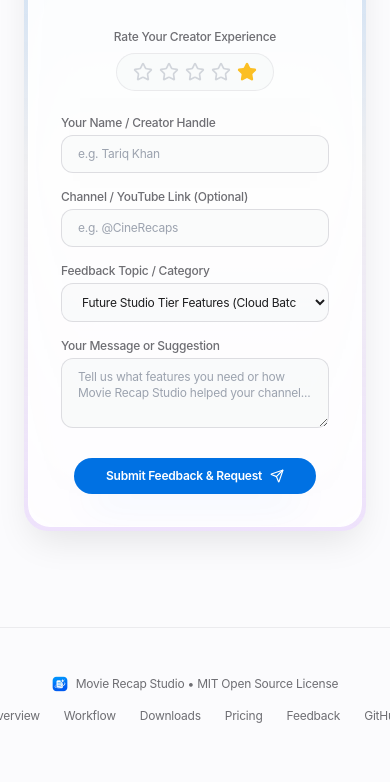
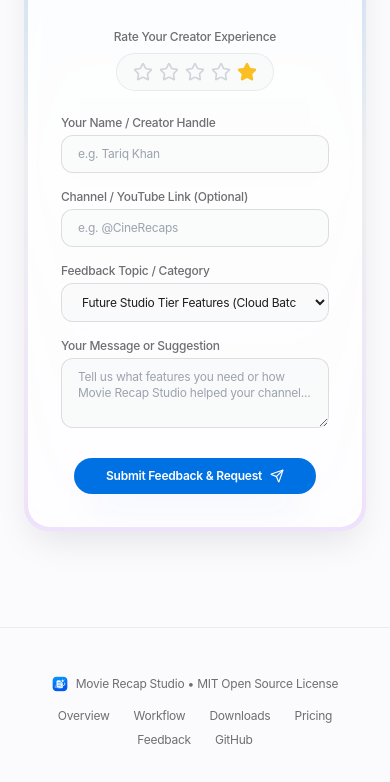
Before and after one commit to trykamran/movie-recap-studio, a plain HTML site: page docs/index.html in a window 390 px wide. Shown: the part 6494-7276 px from the top of the page. Drawn offline with nearby package versions, Linux system fonts and the light colour scheme.

Commit message:
fix(website): resolve mobile footer overflow and enable star rating click delegation

```diff
--- a/docs/index.html
+++ b/docs/index.html
@@ -756,7 +756,7 @@
         <img src="assets/app-logo.png" alt="App Logo" class="w-4 h-4 object-contain">
         <span>Movie Recap Studio • MIT Open Source License</span>
       </div>
-      <div class="flex items-center space-x-6">
+      <div class="flex flex-wrap items-center justify-center gap-x-6 gap-y-2">
         <a href="#overview" class="hover:text-apple-blue transition-colors">Overview</a>
         <a href="#workflow" class="hover:text-apple-blue transition-colors">Workflow</a>
         <a href="#downloads" class="hover:text-apple-blue transition-colors">Downloads</a>
```
Also changed, not shown: website/index.html (+1 -1 lines).
